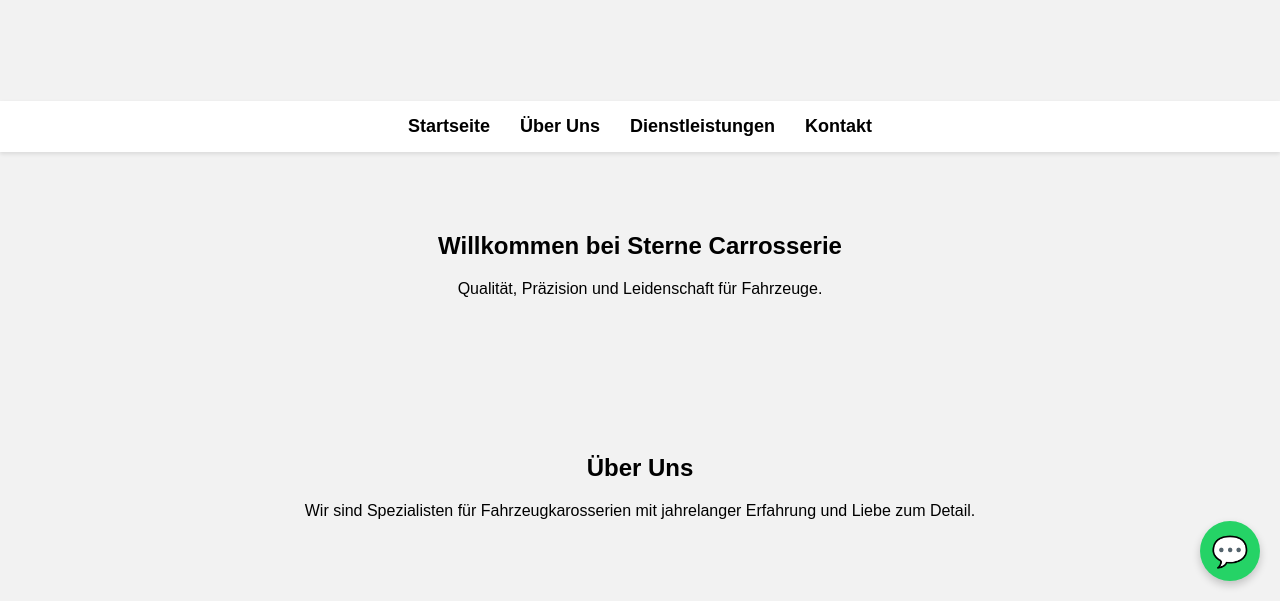
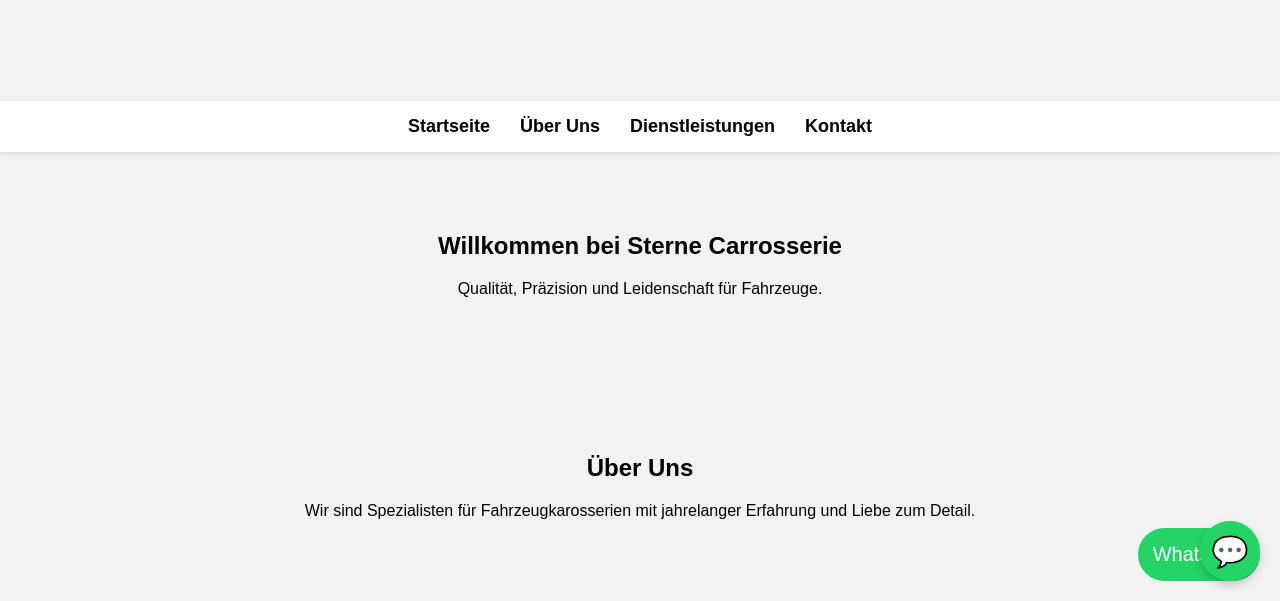
Before and after one commit to Altina49/Sterne, a plain HTML site: page index.html in a window 1280 px wide. Shown: the part 199-800 px from the top of the page. Drawn offline with Linux system fonts and the light colour scheme.

Commit message:
Update index.html

```diff
--- a/index.html
+++ b/index.html
@@ -149,6 +149,8 @@
 
 <!-- WhatsApp Button -->
 <a href="https://wa.me/+41 79 268 56 02" class="whatsapp" target="_blank">💬</a>
-
+<a href="https://wa.me/41792685602" target="_blank" style="position:fixed; bottom:20px; right:20px; background-color:#25D366; color:white; padding:15px; border-radius:50px; font-size:20px; text-decoration:none;">
+    WhatsApp
+</a>
 </body>
 </html>
```
